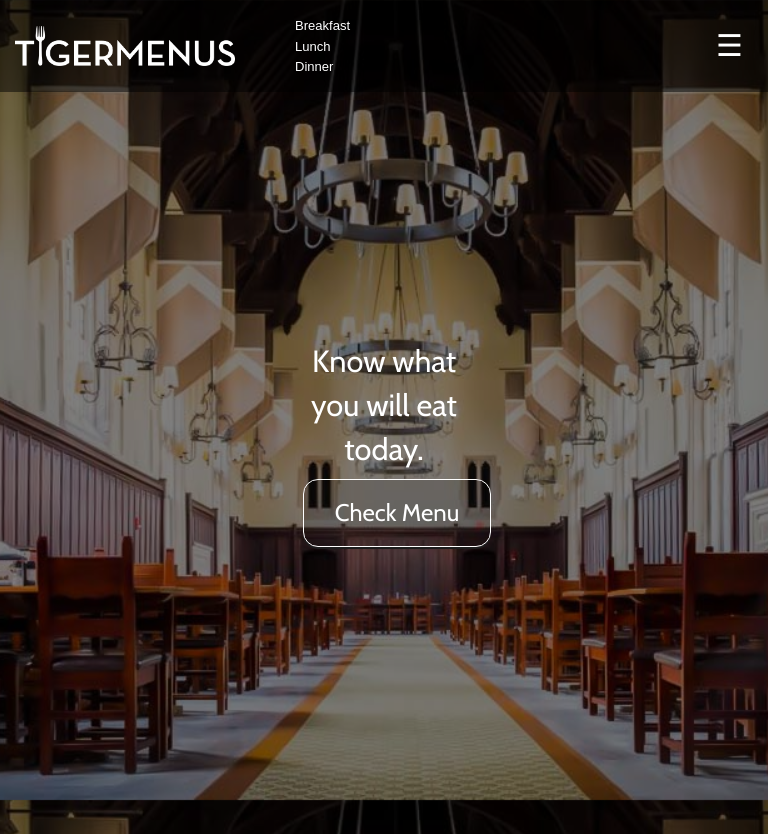
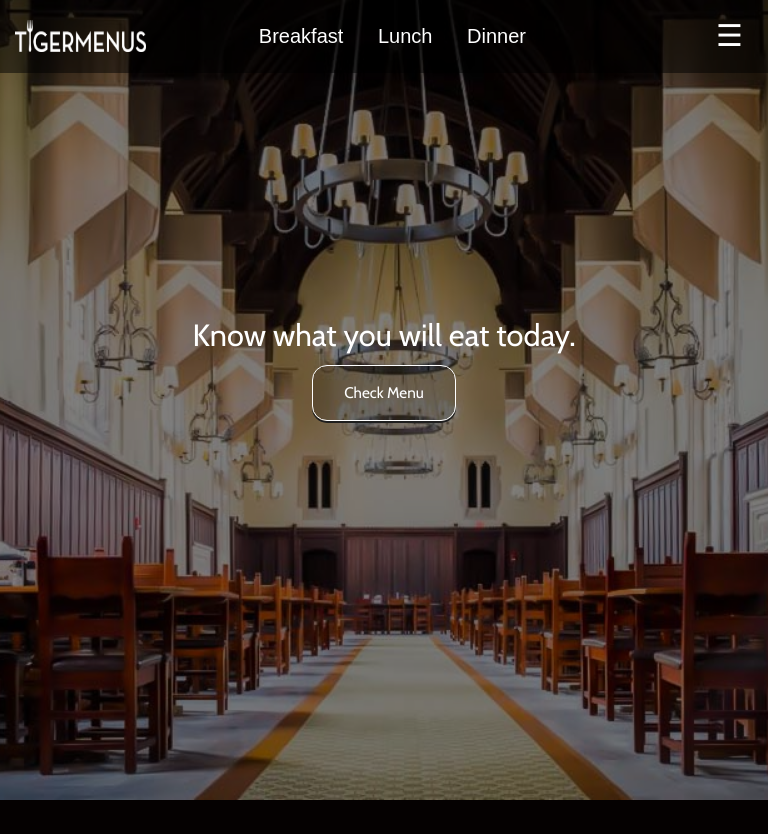
Before and after one commit to axu2/tiger-menus, a Flask app: page /landing in a window 768 px wide. After the commit the page ends 800 px from the top, so only its background shows below. Run offline with Flask 2, Linux system fonts and the light colour scheme; some libraries are stand-ins or nearby versions; some web fonts are replaced.

Commit message:
Add media queries for responsive design

```diff
--- a/app/static/mylanding.css
+++ b/app/static/mylanding.css
@@ -21,7 +21,8 @@
     font-family: "Cabin", sans-serif;
     font-size: 4vw;
     color: white;
-    padding: 25rem 29rem 26rem 29rem;
+    padding: 28vh 0;
+    /* padding: 25rem 29rem 26rem 29rem; */
     transition: padding 0.5s ease;
     -webkit-animation: fadein 2s;
     -moz-animation: fadein 2s;
@@ -29,6 +30,12 @@
       -o-animation: fadein 2s;
          animation: fadein 2s;
     will-change: padding;
+}
+
+hr {
+    border: 0;
+    padding: 0px;
+    margin: 0px;
 }
 
 a.btn {
@@ -45,7 +52,7 @@ a.btn {
 .button {
     display: block;
     padding: 2vh 4vw;
-    font-size: 24px;
+    font-size: 2vw;
     cursor: pointer;
     text-align: center;
     text-decoration: none;
@@ -96,3 +103,81 @@ a.btn {
     from { opacity: 0; }
     to   { opacity: 1; }
 }
+
+/*
+  ##Device = Desktops
+  ##Screen = 1281px to higher resolution desktops
+*/
+
+@media (min-width: 1025px) and (max-width: 1280px) {
+
+
+  }
+
+  /*
+    ##Device = Tablets, Ipads (portrait)
+    ##Screen = B/w 768px to 1024px
+  */
+
+  @media (min-width: 768px) and (max-width: 1024px) {
+
+
+  }
+
+  /*
+    ##Device = Tablets, Ipads (landscape)
+    ##Screen = B/w 768px to 1024px
+  */
+
+  @media (min-width: 768px) and (max-width: 1024px) and (orientation: landscape) {
+
+    body#bg{
+        background: linear-gradient( rgba(0, 0, 0, 0.5), rgba(0, 0, 0, 0.5)), url("/static/portrait1024.jpg") no-repeat 50% 50% fixed;
+    }
+    #landing{
+        font-size: 40px;
+    }
+    .button {
+        font-size: 30px;
+    }
+
+  }
+
+  /*
+    ##Device = Low Resolution Tablets, Mobiles (Landscape)
+    ##Screen = B/w 481px to 767px
+  */
+
+  @media (min-width: 481px) and (max-width: 767px) {
+
+    body#bg{
+        background: linear-gradient( rgba(0, 0, 0, 0.5), rgba(0, 0, 0, 0.5)), url("/static/hero768.jpg") no-repeat 50% 50% fixed;
+    }
+
+    #landing{
+        font-size: 28px;
+    }
+    .button {
+        font-size: 20px;
+    }
+
+  }
+
+  /*
+    ##Device = Most of the Smartphones Mobiles (Portrait)
+    ##Screen = B/w 320px to 479px
+  */
+
+  @media (min-width: 320px) and (max-width: 480px) {
+
+    body#bg{
+        background: linear-gradient( rgba(0, 0, 0, 0.5), rgba(0, 0, 0, 0.5)), url("/static/hero480.jpg") no-repeat 50% 50% fixed;
+    }
+    #landing{
+        font-size: 28px;
+    }
+    .button {
+        font-size: 20px;
+    }
+
+  }
--- a/app/static/mystyle.css
+++ b/app/static/mystyle.css
@@ -121,3 +121,96 @@ a.current {
 #mySidenav{
     will-change: width;
 }
+
+
+/*
+  ##Device = Desktops
+  ##Screen = 1281px to higher resolution desktops
+*/
+
+@media (min-width: 1281px) {
+
+    //CSS
+
+  }
+
+  /*
+    ##Device = Laptops, Desktops
+    ##Screen = B/w 1025px to 1280px
+  */
+
+  @media (min-width: 1025px) and (max-width: 1280px) {
+
+    //CSS
+
+  }
+
+  /*
+    ##Device = Tablets, Ipads (portrait)
+    ##Screen = B/w 768px to 1024px
+  */
+
+  @media (min-width: 768px) and (max-width: 1024px) {
+
+    .logoimg {
+        width: 17vw;
+        height: 4vh;
+    }
+
+    a.mealofday{
+        padding: 0;
+        margin: 0 2vw;
+        font-size: 20px;
+    }
+
+    .sidebar{
+        padding: 0 1rem 0 10vw;
+    }
+
+  }
+
+  /*
+    ##Device = Tablets, Ipads (landscape)
+    ##Screen = B/w 768px to 1024px
+  */
+
+  @media (min-width: 768px) and (max-width: 1024px) and (orientation: landscape) {
+
+
+  }
+
+  /*
+    ##Device = Low Resolution Tablets, Mobiles (Landscape)
+    ##Screen = B/w 481px to 767px
+  */
+
+  @media (min-width: 481px) and (max-width: 767px) {
+
+    .logoimg {
+        margin-bottom: 2rem;
+    }
+
+    #navbar {
+        flex-direction: column;
+    }
+
+    a.mealofday{
+        padding: 0;
+        margin: 0 2vw;
+        font-size: 30px;
+    }
+
+    /* sidebar relocation need consideration*/
+
+  }
+
+  /*
+    ##Device = Most of the Smartphones Mobiles (Portrait)
+    ##Screen = B/w 320px to 479px
+  */
+
+  @media (min-width: 320px) and (max-width: 480px) {
+
+    //CSS
+
+  }
--- a/app/templates/landing.html
+++ b/app/templates/landing.html
@@ -35,6 +35,7 @@ TigerMenus
 {% block content %}
 <section id="landing">
   Know what you will eat today.
+  <hr>
   <a href="/" class="btn"><button class="button">Check Menu</button></a>
 </section>
 {% endblock %}
```
Also changed, not shown: app/static/hero320.jpg (added), app/static/hero480.jpg (added), app/static/hero768.jpg (added), app/static/portrait1024.jpg (added).
